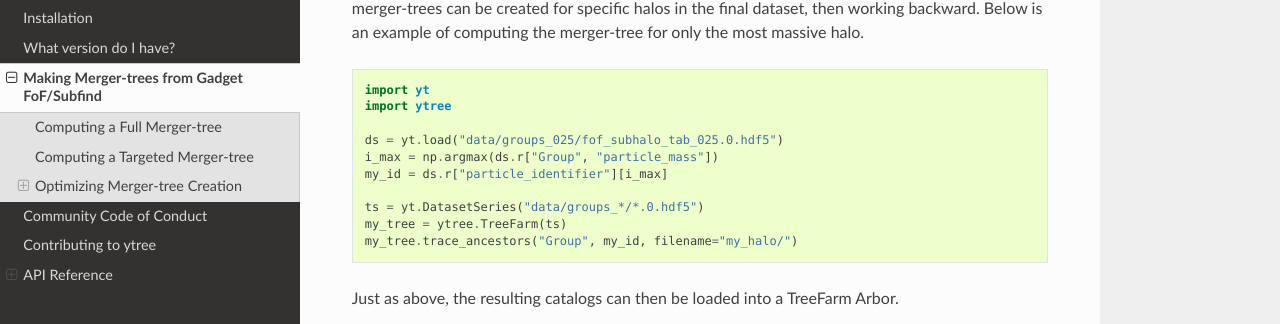
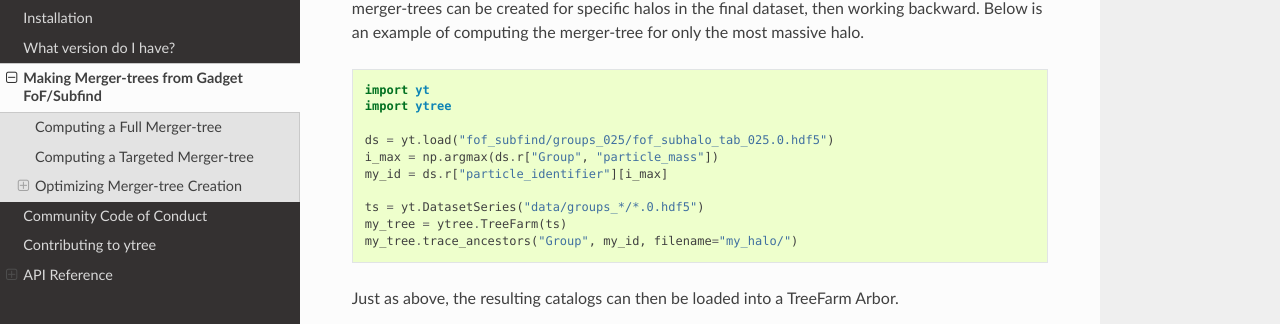
Before and after one commit to ytree-project/treefarm, a Sphinx documentation site: the page built from doc/source/TreeFarm.rst, in a window 1280 px wide and 900 px high, scrolled down 764 px. Shown: the part 127-451 px from the top of the window. Built offline with Sphinx 7.4.7 and the Read the Docs theme 2.0.0, drawn with Linux system fonts in a browser that asks for light colours; pages that are not in the unit, such as notebooks, are missing from menus.

Commit message:
Adding section on sample data and updating paths to point to sample data.

```diff
--- a/doc/source/TreeFarm.rst
+++ b/doc/source/TreeFarm.rst
@@ -54,7 +54,7 @@ most massive halo.
    import yt
    import ytree
 
-   ds = yt.load("data/groups_025/fof_subhalo_tab_025.0.hdf5")
+   ds = yt.load("fof_subfind/groups_025/fof_subhalo_tab_025.0.hdf5")
    i_max = np.argmax(ds.r["Group", "particle_mass"])
    my_id = ds.r["particle_identifier"][i_max]
 
--- a/doc/source/index.rst
+++ b/doc/source/index.rst
@@ -24,6 +24,7 @@ Table of Contents
    :maxdepth: 2
 
    Installation.rst
+   Data.rst
    Arbor.rst
    Fields.rst
    TreeFarm.rst
```
